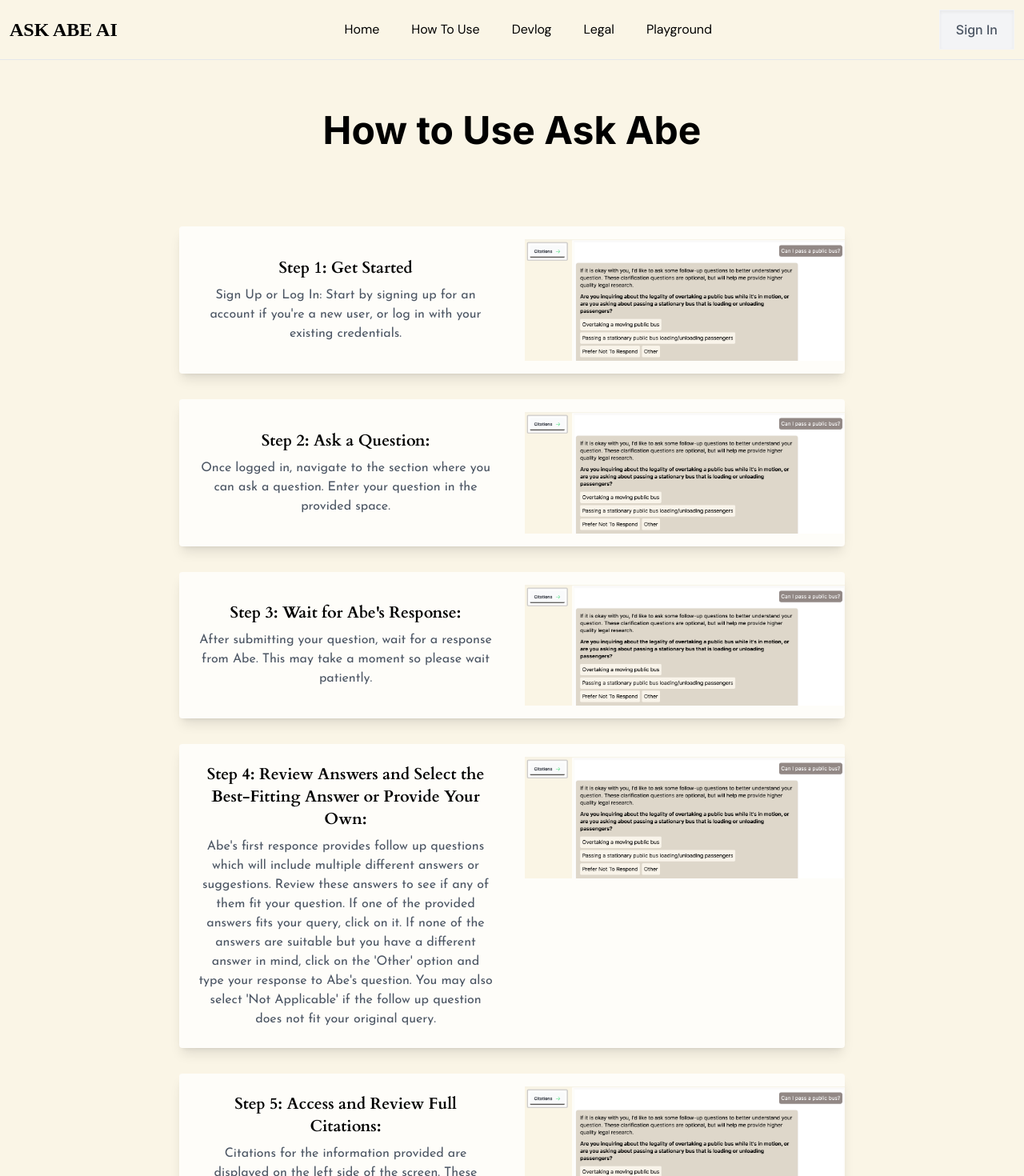
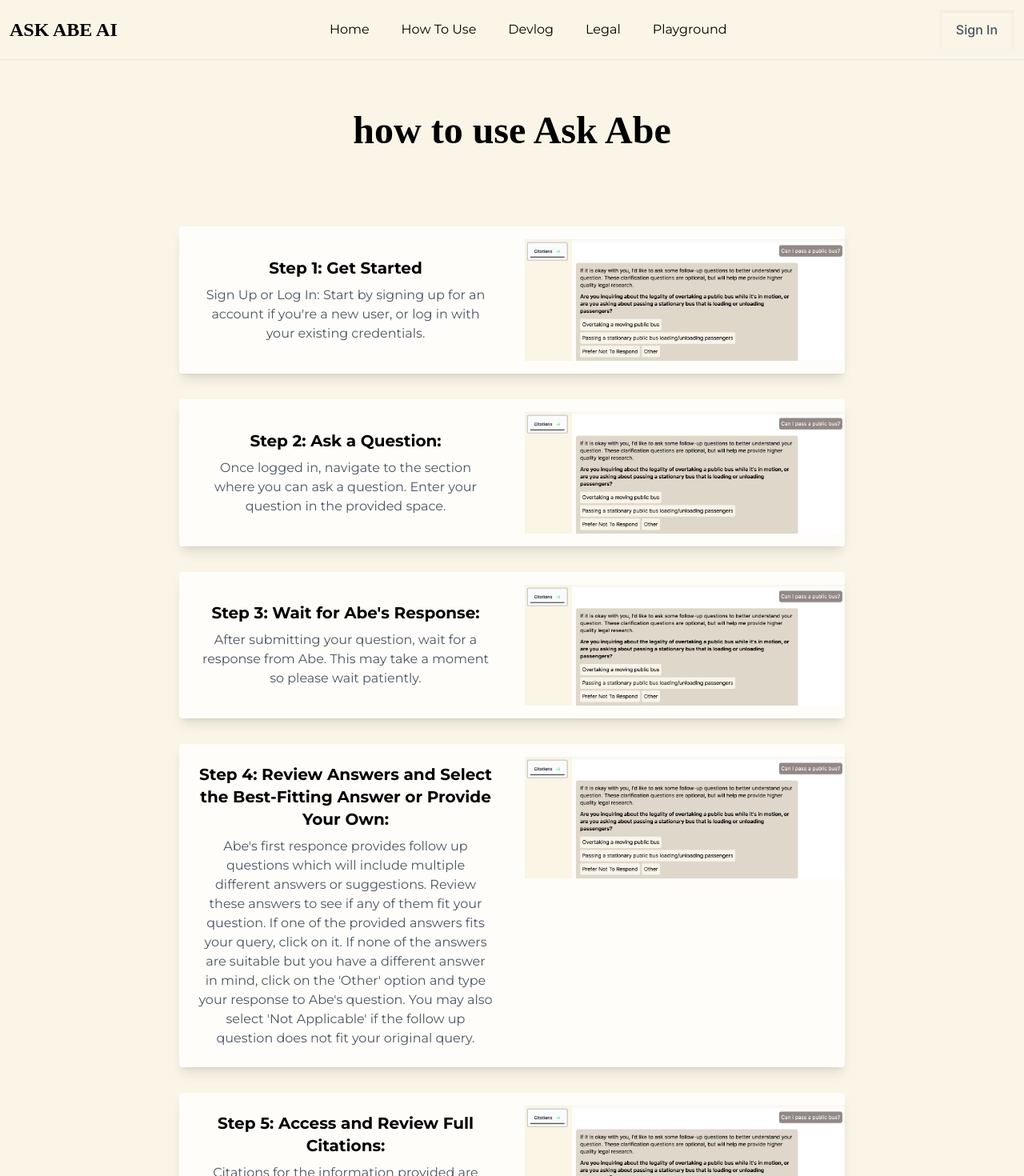
Before and after one commit to AskAbeAI/ask-abe-beta, a Next.js app: page /how in a window 1280 px wide. Shown: the top 1470 px of the page at 80% size. Built offline with nearby package versions, Linux system fonts and the light colour scheme; a web font is replaced by a local one.

Commit message:
Fixed fonts

```diff
--- a/src/app/how/page.tsx
+++ b/src/app/how/page.tsx
@@ -13,8 +13,8 @@ export default function HowToPage() {
       <div className="items-center bg-[#FAF5E6] flex w-full flex-col px-16 py-12 max-md:max-w-full max-md:px-5">
 
         <div className="items-stretch self-center flex w-full max-w-full flex-col mt-4">
-          <div className="text-black text-center text-5xl font-bold leading-auto max-md:max-w-full max-md:text-4xl max-md:leading-[54px]">
-            How to Use Ask Abe
+          <div className="text-black text-center text-5xl font-imfell font-bold leading-auto max-md:max-w-full max-md:text-4xl max-md:leading-[54px]">
+            how to use Ask Abe
           </div>
         </div>
 
@@ -24,8 +24,8 @@ export default function HowToPage() {
         <div className="bg-[#FEFDF9] rounded shadow-lg grid grid-cols-2 content-center">
           <div className="flex justify-center items-center p-6">
             <div className="text-center">
-              <h2 className="text-xl font-cardo font-bold mb-2 ">Step 1: Get Started</h2>
-              <p className="font-josefinsans text-gray-600">
+              <h2 className="text-xl font-montserrat font-bold mb-2 ">Step 1: Get Started</h2>
+              <p className="font-montserrat text-gray-600">
                 Sign Up or Log In: Start by signing up for an account if you&apos;re a new user, or log in with your existing credentials.
               </p>
             </div>
@@ -44,8 +44,8 @@ export default function HowToPage() {
         <div className="bg-[#FEFDF9] rounded shadow-lg grid grid-cols-2 content-center">
           <div className="flex justify-center items-center p-6">
             <div className="text-center">
-              <h2 className="text-xl font-cardo font-bold mb-2 ">Step 2: Ask a Question:</h2>
-              <p className="font-josefinsans text-gray-600">
+              <h2 className="text-xl font-montserrat font-bold mb-2 ">Step 2: Ask a Question:</h2>
+              <p className="font-montserrat text-gray-600">
                 Once logged in, navigate to the section where you can ask a question. Enter your question in the provided space.
               </p>
             </div>
@@ -64,9 +64,9 @@ export default function HowToPage() {
         <div className="bg-[#FEFDF9] rounded shadow-lg grid grid-cols-2 content-center">
           <div className="flex justify-center items-center p-6">
             <div className="text-center">
-              <h2 className="text-xl font-cardo font-bold mb-2 ">Step 3: Wait for Abe&apos;s Response:
+              <h2 className="text-xl font-montserrat font-bold mb-2 ">Step 3: Wait for Abe&apos;s Response:
               </h2>
-              <p className="font-josefinsans text-gray-600">
+              <p className="font-montserrat text-gray-600">
                 After submitting your question, wait for a response from Abe. This may take a moment so please wait patiently.
 
               </p>
@@ -86,9 +86,9 @@ export default function HowToPage() {
         <div className="bg-[#FEFDF9] rounded shadow-lg grid grid-cols-2 content-center">
           <div className="flex justify-center items-center p-6">
             <div className="text-center">
-              <h2 className="text-xl font-cardo font-bold mb-2 ">Step 4: Review Answers and Select the Best-Fitting Answer or Provide Your Own:
+              <h2 className="text-xl font-montserrat font-bold mb-2 ">Step 4: Review Answers and Select the Best-Fitting Answer or Provide Your Own:
               </h2>
-              <p className="font-josefinsans text-gray-600">
+              <p className="font-montserrat text-gray-600">
                 Abe&apos;s first responce provides follow up questions which will include multiple different answers or suggestions. Review these answers to see if any of them fit your question.
                 If one of the provided answers fits your query, click on it. If none of the answers are suitable but you have a different answer in mind, click on the &apos;Other&apos; option and type your response to Abe&apos;s question. You may also select &apos;Not Applicable&apos; if the follow up question does not fit your original query.
 
@@ -109,8 +109,8 @@ export default function HowToPage() {
         <div className="bg-[#FEFDF9] rounded shadow-lg grid grid-cols-2 content-center">
           <div className="flex justify-center items-center p-6">
             <div className="text-center">
-              <h2 className="text-xl font-cardo font-bold mb-2 ">Step 5: Access and Review Full Citations:</h2>
-              <p className="font-josefinsans text-gray-600">
+              <h2 className="text-xl font-montserrat font-bold mb-2 ">Step 5: Access and Review Full Citations:</h2>
+              <p className="font-montserrat text-gray-600">
                 Citations for the information provided are displayed on the left side of the screen. These citations link to the sources of the information used in Abe&apos;s responses.
                 To view a citation in full, you can either click on the citation button to open it in full screen or click on each individual citation to pop it out for detailed viewing.
 
--- a/src/components/devlog/devLanding.tsx
+++ b/src/components/devlog/devLanding.tsx
@@ -6,11 +6,11 @@ const DevLanding: React.FC = () => {
   return (
     <div className="h-screen w-full bg-[#FEFDF9]">
       <div className="flex-col justify-center px-16">
-        <div className="text-black text-center text-base font-semibold leading-6 self-center whitespace-nowrap mt-16 max-md:mt-10">
+        <div className="text-black text-center text-base font-montserrat font-semibold leading-6 self-center whitespace-nowrap mt-16 max-md:mt-10">
           Ask Abe
         </div>
         <div className="items-center self-center flex  max-w-full flex-col mt-4">
-          <div className="text-black text-center text-6xl font-bold leading-[67px] max-md:max-w-full max-md:text-4xl max-md:leading-[54px]">
+          <div className="text-black text-center text-6xl font-imfell font-bold leading-[67px] max-md:max-w-full max-md:text-4xl max-md:leading-[54px]">
             DevLog
           </div>
           <div className="text-black text-center text-lg leading-7 mt-6 max-md:max-w-full">
@@ -30,7 +30,7 @@ const DevLanding: React.FC = () => {
                     className="aspect-[1.39] object-contain object-center w-full overflow-hidden"
                   />
 
-                  <Link href="/devlogblog" className="text-black text-2xl font-bold leading-8 mt-2">
+                  <Link href="/devlogblog" className="text-black text-2xl font-montserrat font-bold leading-8 mt-2">
                     Website Redesign and Conversation AI Integration
                   </Link>
                   <div className="text-black text-base leading-6 mt-2">
--- a/src/components/homepage/homeSection1.tsx
+++ b/src/components/homepage/homeSection1.tsx
@@ -20,10 +20,10 @@ const LegalResearchComponent: React.FC = () => {
                 Innovative
               </h2> */}
               <div className="items-stretch self-stretch flex flex-col mt-4 max-md:max-w-full">
-                <h1 className="text-black text-5xl font-cardo font-bold  leading-[57.6px] max-md:max-w-full max-md:text-4xl">
+                <h1 className="text-black text-5xl font-imfell font-bold leading-[57.6px] max-md:max-w-full max-md:text-4xl">
                   Transforming Legal Research with Conversational AI
                 </h1>
-                <p className="text-black text-xl font-josefinsans font-light leading-7 mt-6 max-md:max-w-full">
+                <p className="text-black text-xl font-montserrat font-light leading-7 mt-6 max-md:max-w-full">
                   Our legal research conversational AI revolutionizes the way our users interact with the law with access to direct legal citations. With our advanced technology, you can quickly and accurately retrieve the information you need, saving you time and effort. Our conversational AI platform revolutionizes legal research by providing direct legal citations in a user-friendly manner. Say goodbye to tedious searches and let our AI do the work for you.
                 </p>
               </div>
--- a/src/components/homepage/landingSection.tsx
+++ b/src/components/homepage/landingSection.tsx
@@ -24,7 +24,7 @@ const LandingSection: React.FC = () => {
                   width={700}
                   height={500} />
               </div>
-              <p className="text-black text-lg pt-1 font-font-family: 'Fira Sans', sans-serif leading-7 mt-6 max-md:max-w-full">
+              <p className="text-black text-lg pt-1 font-montserrat leading-7 mt-6 max-md:max-w-full">
                 Your Legal Research Assistant
               </p>
             </div>
@@ -32,7 +32,7 @@ const LandingSection: React.FC = () => {
               <a href="/playground" className="box-border relative z-30 inline-flex items-center justify-center w-auto px-10 py-3 overflow-hidden font-bold text-white transition-all duration-300 bg-zinc-600 rounded-md cursor-pointer group ring-offset-2 ring-1 ring-zinc-300 ring-offset-zinc-200 hover:ring-offset-zinc-500 ease focus:outline-none">
                 <div className="absolute bottom-0 right-0 w-8 h-20 -mb-8 -mr-5 transition-all duration-300 ease-out transform rotate-45 translate-x-1 bg-white opacity-10 group-hover:translate-x-0"></div>
                 <div className="absolute top-0 left-0 w-20 h-8 -mt-1 -ml-12 transition-all duration-300 ease-out transform -rotate-45 -translate-x-1 bg-white opacity-10 group-hover:translate-x-0"></div>
-                <div className="relative z-20 flex items-center font-quicksand text-sm">
+                <div className="relative z-20 flex items-center font-montserrat text-sm">
 
                   Enter the Playground
                 </div>
--- a/src/components/navBar.tsx
+++ b/src/components/navBar.tsx
@@ -9,40 +9,40 @@ const NavBar: React.FC = () => {
       <div className="justify-between items-stretch flex w-full max-w-full gap-5 my-3 max-md:max-w-full max-md:flex-wrap max-md:justify-center">
         <div className="flex justify-left items-center font-imfell font-bold text-2xl">ASK ABE AI</div>
         <ul className="items-stretch self-center flex justify-between gap-10 my-auto">
-          <li className="text-black text-base font-dmsans leading-6">
+          <li className="text-black text-base font-montserrat leading-6">
             <Link href="/" aria-label="Link One">
               Home
             </Link>
           </li>
-          <li className="text-black text-base font-dmsans leading-6">
+          <li className="text-black text-base font-montserrat leading-6">
             <Link href="/how" aria-label="Link One">
               How To Use
             </Link>
           </li>
-          <li className="text-black text-base font-dmsans leading-6">
+          <li className="text-black text-base font-montserrat leading-6">
             <Link href="/devlog" aria-label="Link Two">
               Devlog
             </Link>
           </li>
-          <li className="text-black text-base font-dmsans leading-6">
+          <li className="text-black text-base font-montserrat leading-6">
             <Link href="/legal" aria-label="Link Three">
               Legal
             </Link>
           </li>
-          <li className="justify-between items-stretch font-dmsans flex gap-1">
+          <li className="justify-between items-stretch font-montserrat flex gap-1">
             <Link href="/playground" aria-label="Link Four">
               <div className="text-black text-base leading-6">Playground</div>
             </Link>
 
           </li>
         </ul>
-        <Link href="/sign-in" className="relative px-5 py-3 overflow-hidden font-medium text-gray-600 bg-gray-100 border border-gray-100 rounded-lg shadow-inner group">
+        <Link href="/sign-in" className="relative px-5 py-3 overflow-hidden font-medium text-gray-600 bg-[#FAF5E6] border border-gray-100 rounded-lg shadow-inner group">
           <span className="absolute top-0 left-0 w-0 h-0 transition-all duration-200 border-t-2 border-gray-600 group-hover:w-full ease"></span>
           <span className="absolute bottom-0 right-0 w-0 h-0 transition-all duration-200 border-b-2 border-gray-600 group-hover:w-full ease"></span>
           <span className="absolute top-0 left-0 w-full h-0 transition-all duration-300 delay-200 bg-gray-600 group-hover:h-full ease"></span>
           <span className="absolute bottom-0 left-0 w-full h-0 transition-all duration-300 delay-200 bg-gray-600 group-hover:h-full ease"></span>
           <span className="absolute inset-0 w-full h-full duration-300 delay-300 bg-gray-900 opacity-0 group-hover:opacity-100"></span>
-          <span className="relative transition-colors duration-300 delay-200 group-hover:text-white ease">Sign In</span>
+          <span className="relative transition-colors font-monserrat duration-300 delay-200 group-hover:text-white ease">Sign In</span>
         </Link>
 
         {/* <button
```
Also changed, not shown: src/app/devlogblog/page.tsx (+15 -15 lines).
